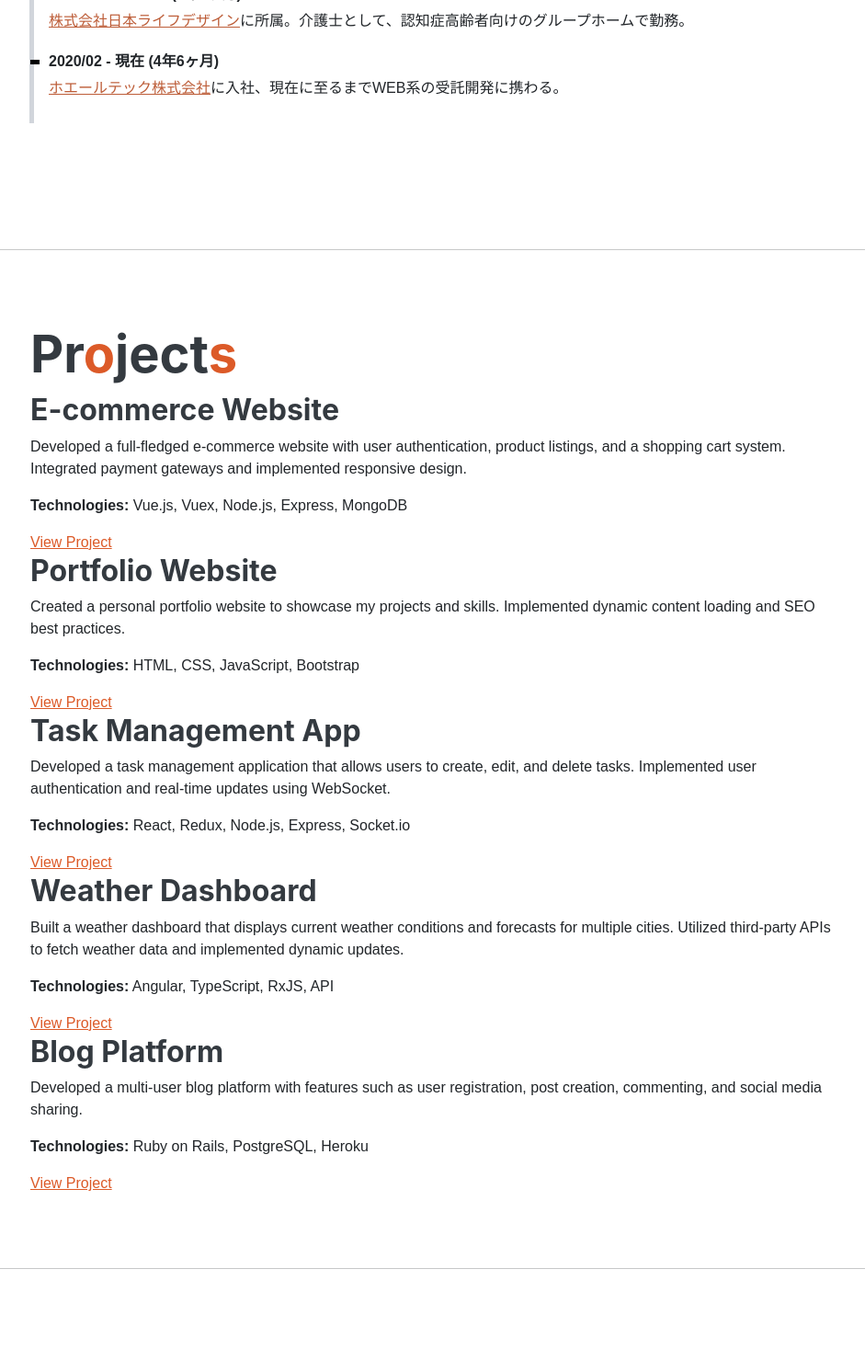
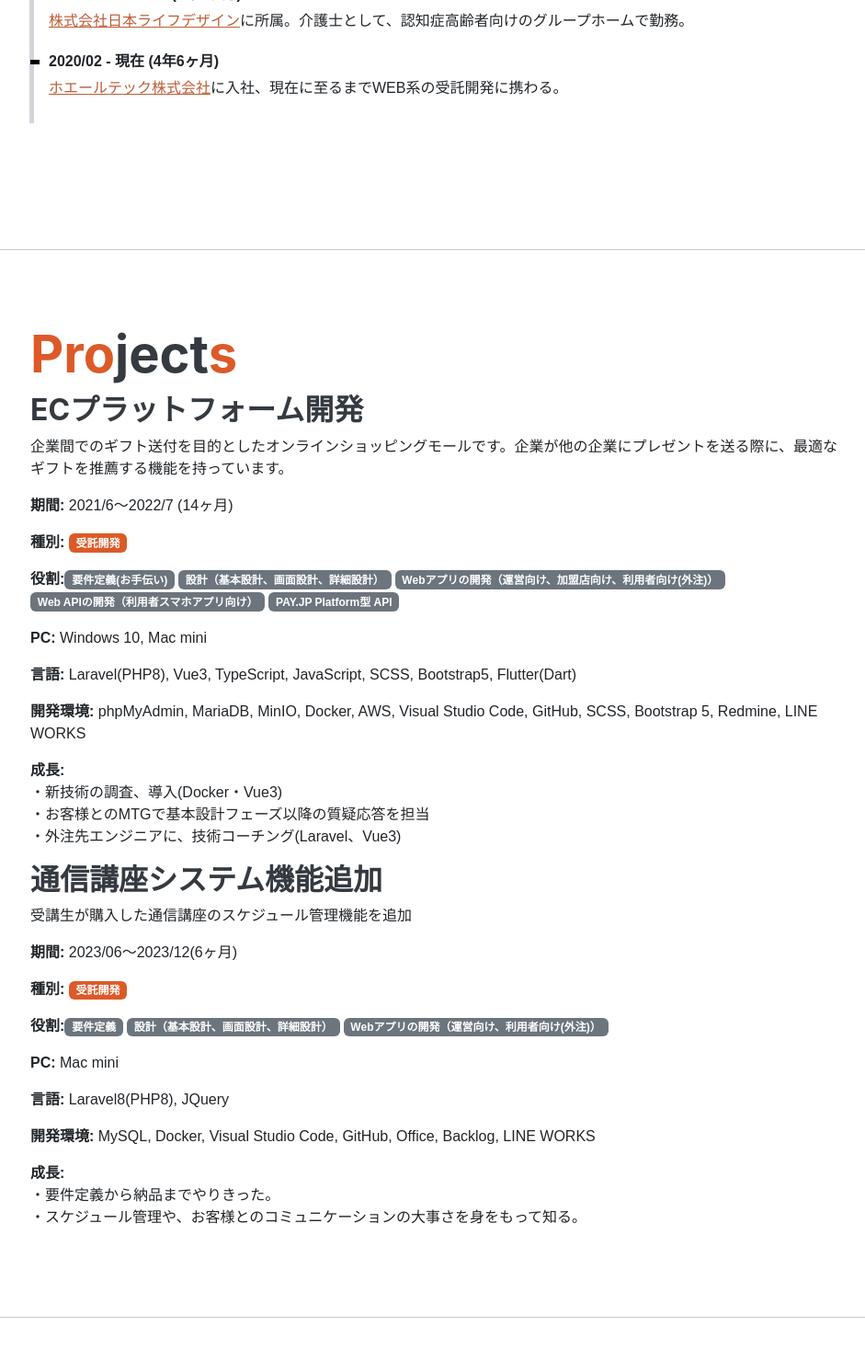
Before and after one commit to aq35/liftpromy, a Vue app in the folder liftpromy/: page / in a window 1280 px wide. Shown: the part 1330-2797 px from the top of the page at 92% size, without its empty margins (303-1244 px from the left). Built offline with nearby package versions, Linux system fonts and the light colour scheme.

Commit message:
ポートフォリオのプロジェクト項目実装

```diff
--- a/liftpromy/src/components/Resume.vue
+++ b/liftpromy/src/components/Resume.vue
@@ -46,13 +46,15 @@
                     </a></p>
                 <p class="mb-2"></p>
                 <div class="sm:max-w-[480px]">
-                    <p class="mb-1"><strong class="d-inline-block" style="width: 150px;">Mission</strong></p>
+                    <p class="mb-1"><strong class="d-inline-block" style="width: 150px;">最終目標</strong></p>
                     <p class="mb-1 text-gray-700 leading-relaxed">
-                        「多様な技術分野での知識とスキルを活かし、ユーザーに価値あるソリューションを提供する」
+                        CTO/CIOとして、企業全体の技術ビジョンを策定・実行し、技術投資とイノベーションを推進する人材になりたい。
                     </p>
-                    <p class="mb-1"><strong class="d-inline-block" style="width: 150px;">Vision</strong></p>
+                    <p class="mb-1"><strong class="d-inline-block" style="width: 150px;">現在の目標</strong></p>
                     <p class="mb-1 text-gray-700 leading-relaxed">
-                        「常に技術の最前線に立ち、フロントエンドからインフラ、機械学習まで幅広い分野での専門性を持ち、全ての開発工程で高品質な成果を生み出すエンジニアとして成長する」
+                        プロジェクト管理スキルとリーダーシップスキルを向上させる。
+                        具体的には、効果的なプロジェクト計画、リソース管理、リスク管理を実践し、小規模チームをリードし、メンバーの成長を支援する。
+                        また、フロントエンドおよびバックエンド技術、クラウドプラットフォームのスキルを強化する。
                     </p>
                 </div>
             </ResumeSection>
@@ -75,27 +77,70 @@
             <hr class="m-0" />
 
             <ResumeSection id="projects">
-                <h2 class="text-4xl font-bold md:text-5xl">Pr<span class="text-primary">o</span>ject<span
+                <h2 class="text-4xl font-bold md:text-5xl"><span class="text-primary">Pro</span>ject<span
                         class="text-primary">s</span></h2>
                 <div class="project" v-for="project in projects" :key="project.id">
                     <h3 class="text-3xl font-semibold">{{ project.title }}</h3>
                     <p class="text-gray-700 leading-relaxed">{{ project.description }}</p>
-                    <p><strong>Technologies:</strong> {{ project.technologies.join(', ') }}</p>
-                    <a :href="project.link" target="_blank" class="text-primary">View Project</a>
+                    <p><strong>期間:</strong> {{ project.duration }}</p>
+                    <p><strong>種別:</strong> <span class="badge bg-primary">{{ project.type }}</span></p>
+                    <p><strong>役割:</strong>
+                        <span v-for="role in project.roles" :key="role" class="badge bg-secondary me-1">{{ role
+                            }}</span>
+                    </p>
+                    <p><strong>PC:</strong> {{ project.pc.join(', ') }}</p>
+                    <p><strong>言語:</strong> {{ project.languages.join(', ') }}</p>
+                    <p><strong>開発環境:</strong> {{ project.environment.join(', ') }}</p>
+                    <p><strong>成長:</strong>
+                    <div v-for="item in project.growth" :key="item">{{ item }}</div>
+                    </p>
+
                 </div>
             </ResumeSection>
 
             <hr class="m-0" />
 
             <ResumeSection id="skills">
-                <h2 class="text-4xl font-bold md:text-5xl">Skills</h2>
-                <div class="card" style="width: min-content;">
-                    <SkillsRadarChart :skillArea="laravelSkills" />
+                <h2 class="text-4xl font-bold md:text-5xl">Ski<span class="text-primary">ll</span>s<span
+                        class="text-primary"></span></h2>
+                <div class="row">
+                    <SkillCategory title="フロントエンド" message="直近ではVue3で開発してました。" :skills="[
+                    { name: 'Vue3', level: 75, comment: 'TypeScriptとセットで使います。' },
+                    { name: 'Bootstrap5', level: 65, comment: '' },
+                ]" />
+                    <SkillCategory title="サーバーサイド" message="職場では、Laravel先生と呼ばれます。" :skills="[
+                    { name: 'Laravel', level: 75, comment: '' },
+                    { name: 'PHP', level: 70, comment: '' },
+                    { name: 'Python', level: 20, comment: '' },
+                ]" />
+                    <SkillCategory title="DB" message="" :skills="[
+                    { name: 'MySQL', level: 55, comment: '' },
+                    { name: 'MongoDB', level: 15, comment: '' },
+                ]" />
+                    <SkillCategory title="インフラ・サーバー" message="これから伸ばしていきたい分野です。" :skills="[
+                    { name: 'Docker', level: 60, comment: '' },
+                    { name: 'Nginx', level: 35, comment: '' },
+                    { name: 'Conoha', level: 35, comment: '(実務経験なし)' },
+                    { name: 'Kubernetes', level: 30, comment: '(実務経験なし)' },
+                    { name: 'AWS', level: 10, comment: '(実務経験なし)' },
+                ]" />
+                    <SkillCategory title="その他" message="" :skills="[
+                    { name: 'Github', level: 60, comment: '' },
+                    { name: 'VSCode', level: 60, comment: '' },
+                    { name: 'Figma', level: 20, comment: '要件定義で使う' },
+                    { name: 'Google Spreadsheet', level: 20, comment: '要件定義で使う' },
+                ]" />
                 </div>
+            </ResumeSection>
+            <hr class="m-0" />
 
+            <ResumeSection id="thankyou">
+                <h2 class="text-4xl font-bold md:text-5xl"><span class="text-primary">Thank</span> You!</h2>
+                <p class="text-gray-700 leading-relaxed">
+                    ポートフォリオをご覧いただきありがとうございます。
+                </p>
             </ResumeSection>
 
-            <hr class="m-0" />
         </div>
     </section>
 </template>
@@ -104,12 +149,14 @@
 import { ref, onMounted, onUnmounted } from 'vue';
 import ResumeSection from './ResumeSection.vue';
 import SkillsRadarChart from './SkillsRadarChart.vue';
+import SkillCategory from './SkillCategory.vue';
 
 const sections = [
     { id: 'profile', name: 'Profile' },
     { id: 'history', name: 'History' },
     { id: 'projects', name: 'Projects' },
-
+    { id: 'skills', name: 'Skills' },
+    { id: 'thankyou', name: 'Thank you!' },
 ];
 
 const activeSection = ref('');
@@ -147,45 +194,49 @@ const historyItems = ref([
     }
 ]);
 
-
 const projects = ref([
     {
         id: 1,
-        title: 'E-commerce Website',
-        description: 'Developed a full-fledged e-commerce website with user authentication, product listings, and a shopping cart system. Integrated payment gateways and implemented responsive design.',
-        technologies: ['Vue.js', 'Vuex', 'Node.js', 'Express', 'MongoDB'],
-        link: 'https://example.com/ecommerce'
+        title: 'ECプラットフォーム開発',
+        description: '企業間でのギフト送付を目的としたオンラインショッピングモールです。企業が他の企業にプレゼントを送る際に、最適なギフトを推薦する機能を持っています。',
+        duration: '2021/6〜2022/7 (14ヶ月)',
+        type: '受託開発',
+        roles: [
+            '要件定義(お手伝い)',
+            '設計（基本設計、画面設計、詳細設計）',
+            'Webアプリの開発（運営向け、加盟店向け、利用者向け(外注)）',
+            'Web APIの開発（利用者スマホアプリ向け）',
+            'PAY.JP Platform型 API'
+        ],
+        pc: ['Windows 10', 'Mac mini'],
+        languages: ['Laravel(PHP8)', 'Vue3', 'TypeScript', 'JavaScript', 'SCSS', 'Bootstrap5', 'Flutter(Dart)'],
+        environment: ['phpMyAdmin', 'MariaDB', 'MinIO', 'Docker', 'AWS', 'Visual Studio Code', 'GitHub', 'SCSS', 'Bootstrap 5', 'Redmine', 'LINE WORKS'],
+        growth: [
+            '・新技術の調査、導入(Docker・Vue3)',
+            '・お客様とのMTGで基本設計フェーズ以降の質疑応答を担当',
+            '・外注先エンジニアに、技術コーチング(Laravel、Vue3)',
+        ]
     },
     {
         id: 2,
-        title: 'Portfolio Website',
-        description: 'Created a personal portfolio website to showcase my projects and skills. Implemented dynamic content loading and SEO best practices.',
-        technologies: ['HTML', 'CSS', 'JavaScript', 'Bootstrap'],
-        link: 'https://example.com/portfolio'
+        title: '通信講座システム機能追加',
+        description: '受講生が購入した通信講座のスケジュール管理機能を追加',
+        duration: '2023/06〜2023/12(6ヶ月)',
+        type: '受託開発',
+        roles: [
+            '要件定義',
+            '設計（基本設計、画面設計、詳細設計）',
+            'Webアプリの開発（運営向け、利用者向け(外注)）',
+        ],
+        pc: ['Mac mini'],
+        languages: ['Laravel8(PHP8)', 'JQuery'],
+        environment: ['MySQL', 'Docker', 'Visual Studio Code', 'GitHub', 'Office', 'Backlog', 'LINE WORKS'],
+        growth: [
+            '・要件定義から納品までやりきった。',
+            '・スケジュール管理や、お客様とのコミュニケーションの大事さを身をもって知る。',
+        ]
     },
-    {
-        id: 3,
-        title: 'Task Management App',
-        description: 'Developed a task management application that allows users to create, edit, and delete tasks. Implemented user authentication and real-time updates using WebSocket.',
-        technologies: ['React', 'Redux', 'Node.js', 'Express', 'Socket.io'],
-        link: 'https://example.com/taskmanager'
-    },
-    {
-        id: 4,
-        title: 'Weather Dashboard',
-        description: 'Built a weather dashboard that displays current weather conditions and forecasts for multiple cities. Utilized third-party APIs to fetch weather data and implemented dynamic updates.',
-        technologies: ['Angular', 'TypeScript', 'RxJS', 'API'],
-        link: 'https://example.com/weatherdashboard'
-    },
-    {
-        id: 5,
-        title: 'Blog Platform',
-        description: 'Developed a multi-user blog platform with features such as user registration, post creation, commenting, and social media sharing.',
-        technologies: ['Ruby on Rails', 'PostgreSQL', 'Heroku'],
-        link: 'https://example.com/blogplatform'
-    }
 ]);
-
 
 const handleScroll = () => {
     console.log(sections);
--- /dev/null
+++ b/liftpromy/src/components/SkillCategory.vue
@@ -0,0 +1,59 @@
+<template>
+    <div class="col-md-6">
+        <div class="card mb-4">
+            <div class="card-header">
+                {{ title }}
+            </div>
+            <div class="card-body">
+                <p>{{ message }}</p>
+                <div v-for="skill in skills" :key="skill.name" class="skill-bar">
+                    <div class="d-flex justify-content-between align-items-center mb-1">
+                        <h5 class="mb-0">{{ skill.name }}</h5>
+                        <span class="small">{{ skill.comment }}</span>
+                    </div>
+                    <div class="progress">
+                        <div class="progress-bar" role="progressbar" :style="{ width: skill.level + '%' }"
+                            :aria-valuenow="skill.level" aria-valuemin="0" aria-valuemax="100"><span class="small">{{
+                    skill.level }}%</span></div>
+                    </div>
+                </div>
+            </div>
+        </div>
+    </div>
+</template>
+
+<script setup lang="ts">
+import { defineProps } from 'vue';
+
+interface Skill {
+    name: string;
+    level: number;
+    comment: string;
+}
+
+defineProps<{
+    title: string;
+    message: string;
+    skills: Skill[];
+}>();
+</script>
+
+<style scoped>
+.skill-bar {
+    margin-bottom: 1rem;
+}
+
+.skill-bar .progress {
+    height: 0.8rem;
+    /* smaller height */
+}
+
+.skill-bar h5 {
+    font-size: 0.9rem;
+    /* smaller font size */
+}
+
+.skill-bar .small {
+    font-size: 0.8rem;
+}
+</style>
```
Also changed, not shown: 4 other files (tests, documents, lock files or other folders).
